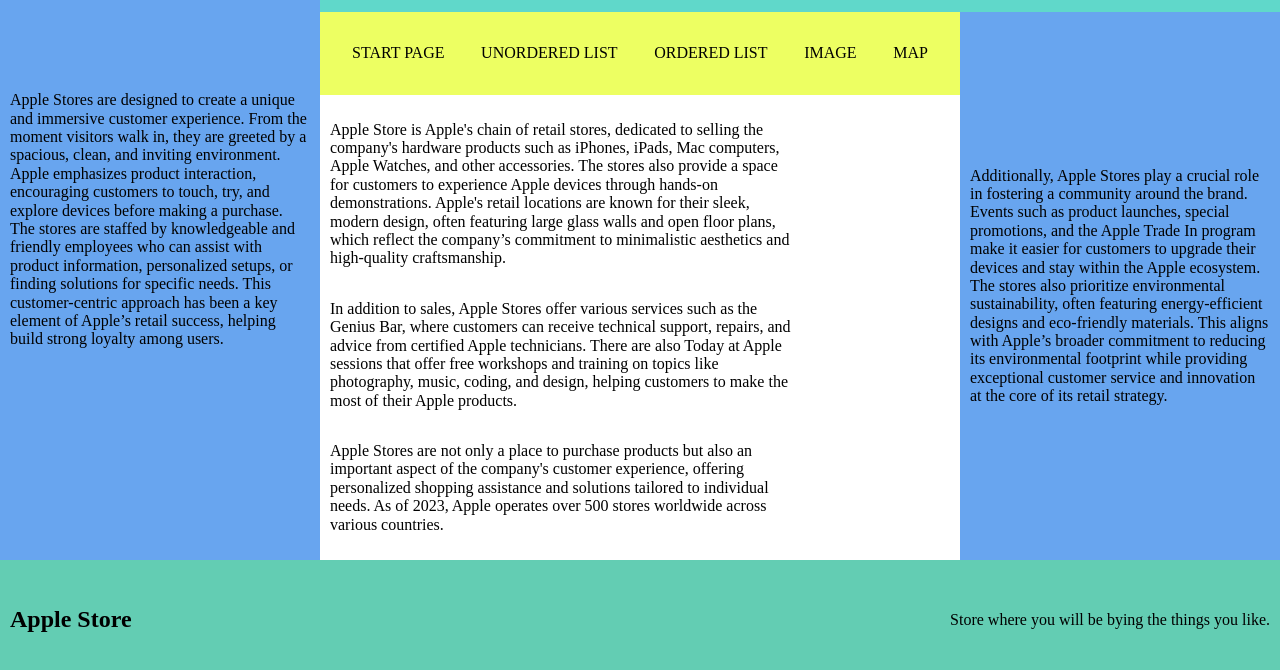
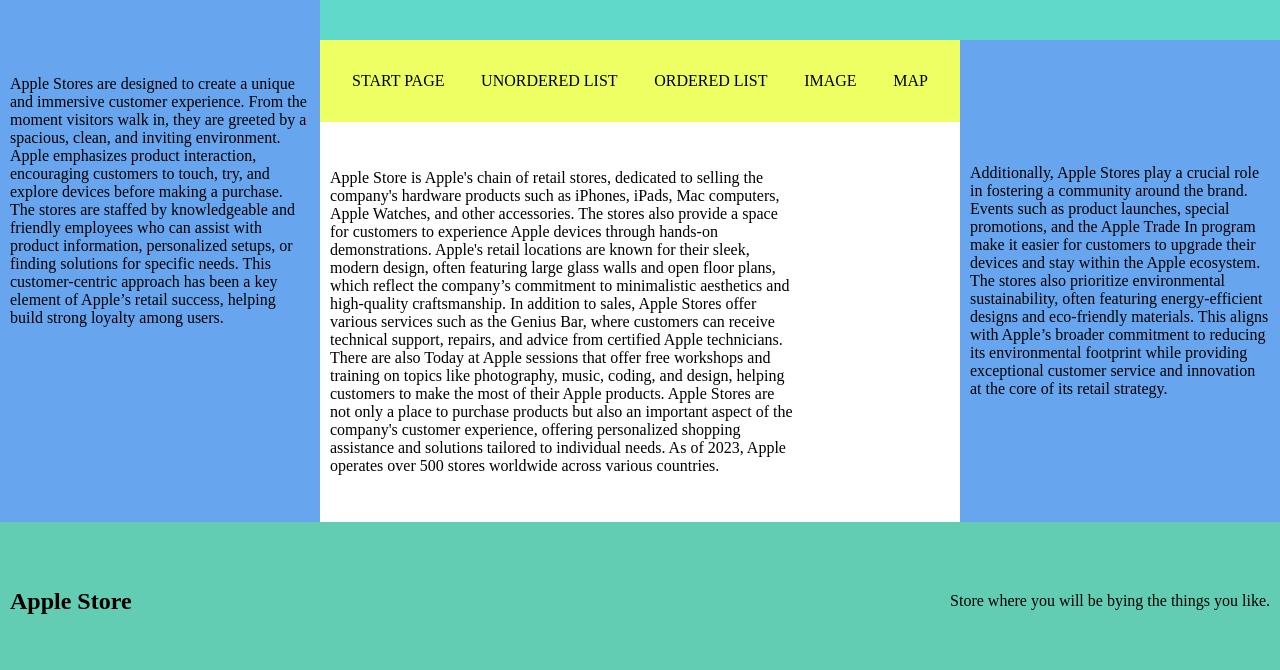
Before and after one commit to maktuta/web-labs, a plain HTML site: page lab1/index.html in a window 1280 px wide. Shown: the part 120-790 px from the top of the page. Drawn offline with Linux system fonts and the light colour scheme.

Commit message:
Update index.html

```diff
--- a/lab1/index.html
+++ b/lab1/index.html
@@ -14,8 +14,6 @@
         <meta http-equiv="X-UA-Compatible" content="ie=edge" />
         <!-- Забезпечення сумісності з Internet Explorer -->
         <title>Start Page</title>
-        <!-- Назва вкладки сторінки -->
-        <link href="/css/normalize.css" rel="stylesheet" />
         <!-- Підключення зовнішнього файлу CSS для нормалізації стилів на різних браузерах -->
         <link href="/css/styles.css" rel="stylesheet" />
         <!-- Підключення основного стилю сторінки -->
@@ -63,19 +61,15 @@
                 The stores also provide a space for customers to experience Apple devices through hands-on demonstrations.
                 Apple's retail locations are known for their sleek, modern design, often featuring large glass walls
                 and open floor plans, which reflect the company’s commitment to minimalistic aesthetics and high-quality craftsmanship.
-                <!-- Опис магазинів Apple, їх дизайну та мети -->
-            </p>
-            <p class="main-text">
+
                 In addition to sales, Apple Stores offer various services such as the Genius Bar, where customers can receive technical support,
                 repairs, and advice from certified Apple technicians. There are also Today at Apple sessions that offer
                 free workshops and training on topics like photography, music, coding, and design, helping customers to make the most of their Apple products.
-                <!-- Опис додаткових послуг, що надаються в Apple Store -->
-            </p>
-            <p class="main-text">
+
                 Apple Stores are not only a place to purchase products but also an important aspect of the company's customer
                 experience, offering personalized shopping assistance and solutions tailored to individual needs. As of 2023,
                 Apple operates over 500 stores worldwide across various countries.
-                <!-- Додаткова інформація про роль магазинів Apple у стратегії компанії -->
+                <!-- Опис магазинів Apple, їх дизайну та мети -->
             </p>
         </main>
 
```
